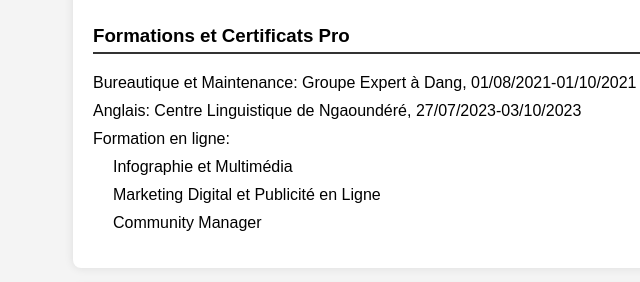
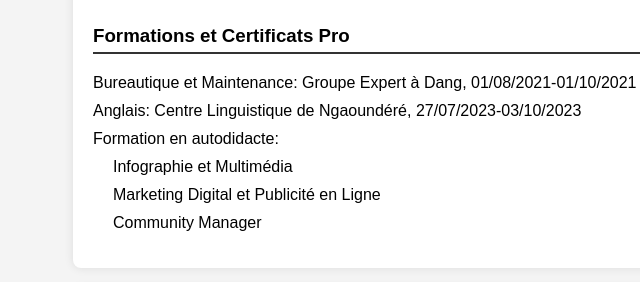
Before and after one commit to Arsobak/CV, a plain HTML site: page index.html in a window 1280 px wide. Shown: the part 960-1242 px from the top of the page, 147-787 px from the left. Drawn offline with Linux system fonts and the light colour scheme.

Commit message:
Update index.html

```diff
--- a/index.html
+++ b/index.html
@@ -41,7 +41,7 @@
             <ul>
                 <li>Bureautique et Maintenance: Groupe Expert à Dang, 01/08/2021-01/10/2021</li>
                 <li>Anglais: Centre Linguistique de Ngaoundéré, 27/07/2023-03/10/2023</li>
-                <li>Formation en ligne:
+                <li>Formation en autodidacte:
                     <ul>
                         <li>Infographie et Multimédia</li>
                         <li>Marketing Digital et Publicité en Ligne</li>
```
